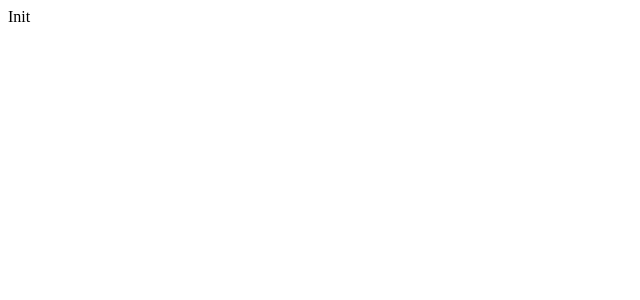
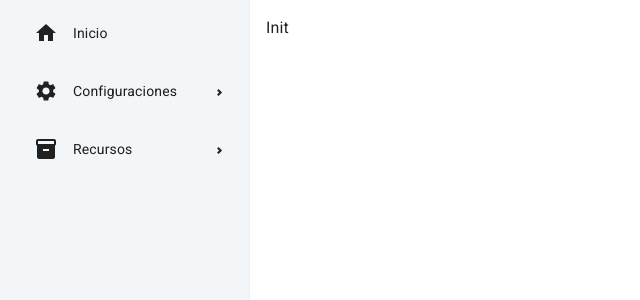
Before and after one commit to nahugomez/dashboard, a React (Vite) app: page / in a window 1280 px wide. Shown: the top 300 px of the page, without its empty margins (0-640 px from the left). Built offline with nearby package versions, Linux system fonts and the light colour scheme.

Commit message:
Basic Sidebar

```diff
--- a/package.json
+++ b/package.json
@@ -10,8 +10,13 @@
     "preview": "vite preview"
   },
   "dependencies": {
+    "@emotion/react": "^11.11.1",
+    "@emotion/styled": "^11.11.0",
+    "@mui/icons-material": "^5.14.0",
+    "@mui/material": "^5.14.0",
     "react": "^18.2.0",
     "react-dom": "^18.2.0",
+    "react-pro-sidebar": "^1.1.0-alpha.1",
     "react-router-dom": "^6.14.1"
   },
   "devDependencies": {
--- a/src/App.css
+++ b/src/App.css
@@ -0,0 +1,63 @@
+@import url('https://fonts.googleapis.com/css2?family=Roboto:wght@400;500;700;900&display=swap');
+
+:root {
+    --background: #F3F6F9;
+    --hoverBackground: #DFE5EC;
+    --sidebarColor: #1B1D20;
+}
+
+* {
+    font-family: 'Roboto', sans-serif;
+}
+
+
+/* Sidebar -> Styles */
+.ps-sidebar-root {
+    padding: 0.5rem;
+}
+
+.ps-sidebar-root,
+.ps-submenu-content,
+.ps-open,
+.ps-sidebar-container {
+    background-color: var(--background) !important;
+}
+
+.ps-open,
+.ps-submenu-content {
+    margin-bottom: 0;
+}
+
+.ps-menu-button {
+    border-radius: 2rem;
+    transition: all 0.1s linear;
+    line-height: 1.5;
+}
+
+.ps-menu-label {
+    font-size: 14px;
+    color: var(--sidebarColor);
+}
+
+.ps-menu-label,
+.ps-submenu-expand-icon,
+.ps-menu-icon {
+    background: inherit !important;
+}
+
+.ps-submenu-expand-icon {
+    padding-bottom: 2px;
+}
+
+.ps-menu-button:hover {
+    background-color: var(--hoverBackground) !important;
+    color: var(--hoverColor) !important;
+}
+
+.ps-menuitem-root {
+    margin-bottom: 0.5rem;
+}
+
+.ps-menuitem-root:last-child {
+    margin-bottom: 0;
+}
--- a/src/App.jsx
+++ b/src/App.jsx
@@ -1,12 +1,20 @@
 import { BrowserRouter } from "react-router-dom";
 import ApplicationRouter from "./routes/ApplicationRouter";
+import ApplicationSidebar from "./global/ApplicationSidebar";
+import { Box, CssBaseline } from "@mui/material";
 import "./App.css";
 
 function App() {
     return (
         <>
             <BrowserRouter>
-                <ApplicationRouter />
+                <CssBaseline />
+                <Box display={"flex"} height={"100vh"}>
+                    <ApplicationSidebar />
+                    <Box padding={"1rem"}>
+                        <ApplicationRouter />
+                    </Box>
+                </Box>
             </BrowserRouter>
         </>
     );
--- /dev/null
+++ b/src/global/ApplicationSidebar.jsx
@@ -0,0 +1,28 @@
+import React from "react";
+import { Sidebar, Menu, MenuItem, SubMenu } from "react-pro-sidebar";
+import HomeIcon from "@mui/icons-material/Home";
+import SettingsIcon from "@mui/icons-material/Settings";
+import InventoryIcon from "@mui/icons-material/Inventory";
+
+const ApplicationSidebar = () => {
+    return (
+        <Sidebar>
+            <Menu>
+                <MenuItem icon={<HomeIcon />}>Inicio</MenuItem>
+                <SubMenu icon={<SettingsIcon />} label="Configuraciones">
+                    <MenuItem>Personal</MenuItem>
+                    <MenuItem>Personas</MenuItem>
+                    <MenuItem>Almacen</MenuItem>
+                </SubMenu>
+                <SubMenu icon={<InventoryIcon />} label="Recursos">
+                    <MenuItem>Personal</MenuItem>
+                    <MenuItem>Inventario</MenuItem>
+                    <MenuItem>Stock</MenuItem>
+                    <MenuItem>Proveedores</MenuItem>
+                </SubMenu>
+            </Menu>
+        </Sidebar>
+    );
+};
+
+export default ApplicationSidebar;
```
Also changed, not shown: 1 other file (tests, documents, lock files or other folders).
